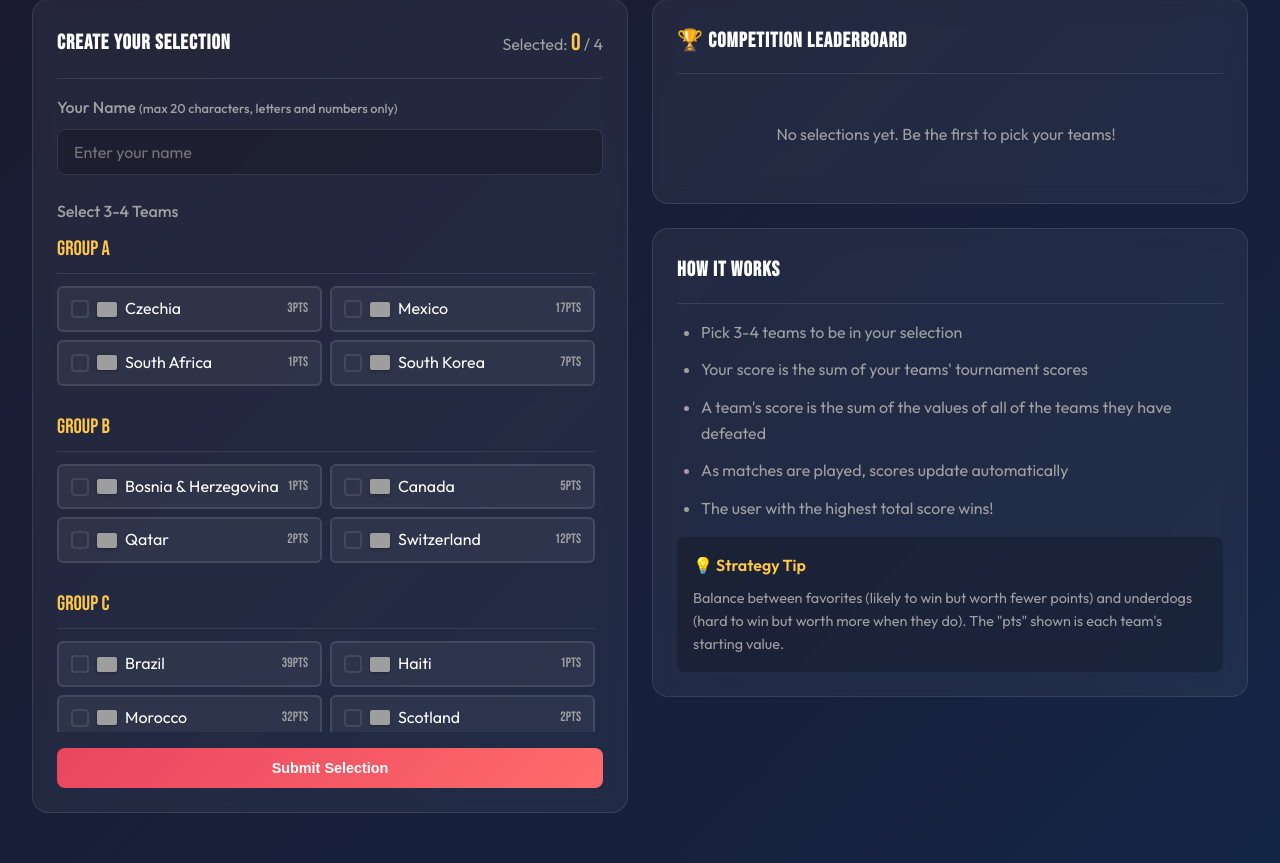
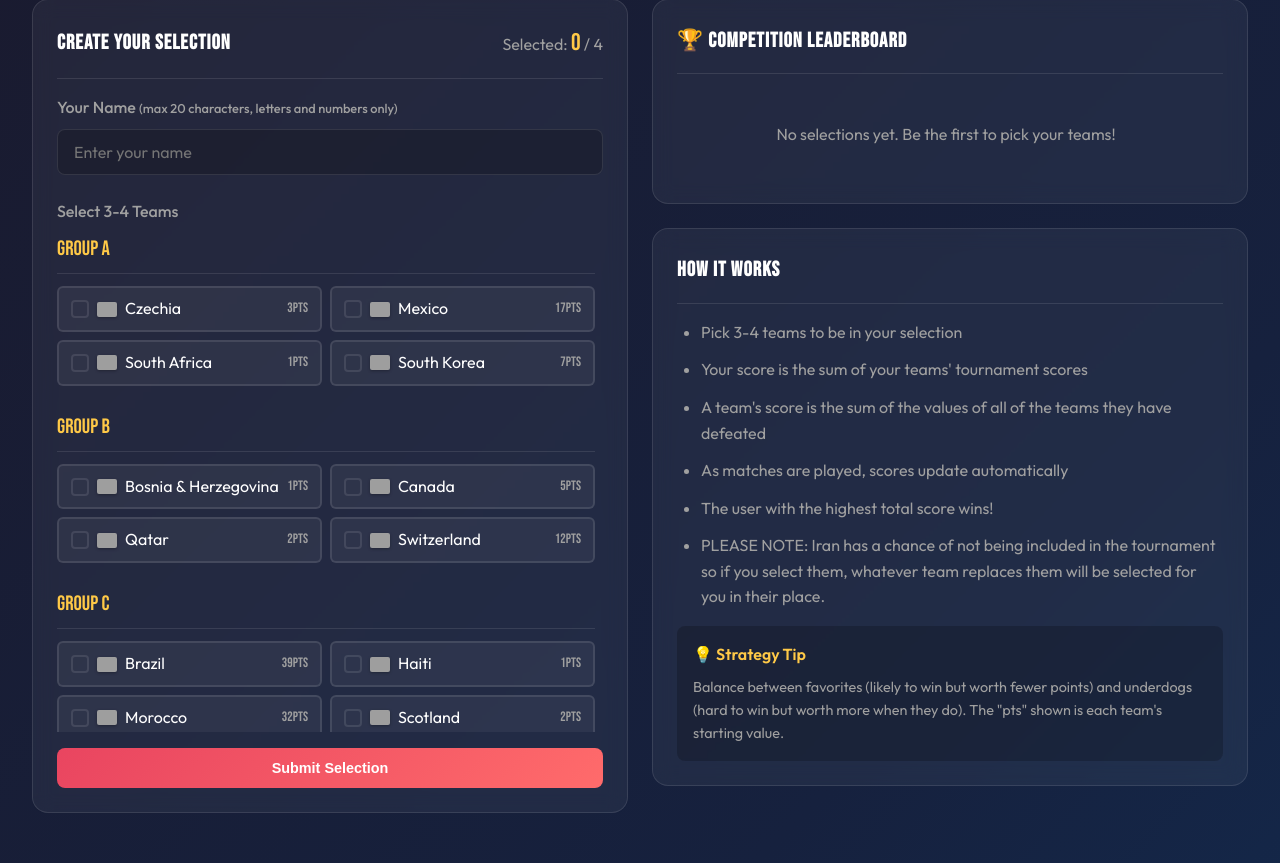
Before and after one commit to SpookDaWorld/WC_26, a Flask app: page /user-competition in a window 1280 px wide. Shown: the part 234-1097 px from the top of the page. Run offline with Flask 3, Linux system fonts and the light colour scheme; grey boxes are pictures that could not be loaded.

Commit message:
Iran statement

```diff
--- a/templates/user_competition.html
+++ b/templates/user_competition.html
@@ -324,6 +324,7 @@
                 <li style="margin-bottom: 0.75rem;">A team's score is the sum of the values of all of the teams they have defeated</li>
                 <li style="margin-bottom: 0.75rem;">As matches are played, scores update automatically</li>
                 <li style="margin-bottom: 0.75rem;">The user with the highest total score wins!</li>
+                <li style="margin-bottom: 0.75rem;">PLEASE NOTE: Iran has a chance of not being included in the tournament so if you select them, whatever team replaces them will be selected for you in their place.</li>
             </ul>
 
             <div style="background: rgba(0,0,0,0.2); border-radius: 8px; padding: 1rem; margin-top: 1rem;">
```
